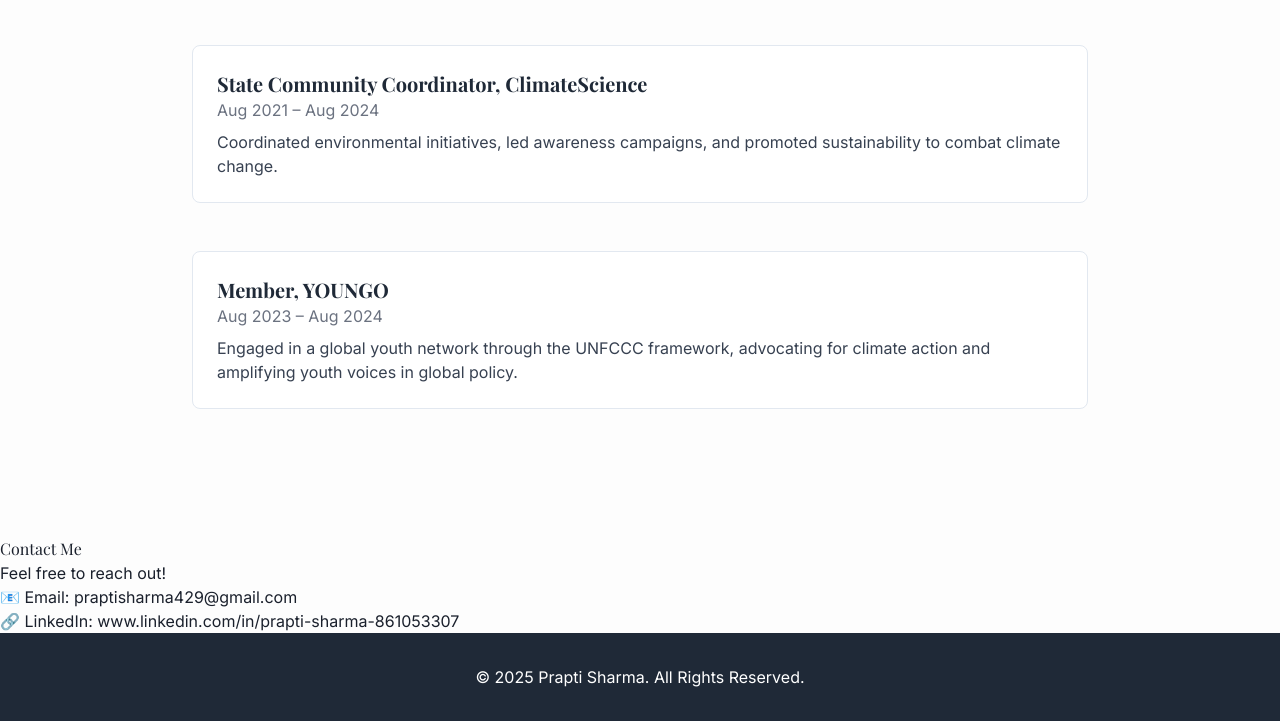
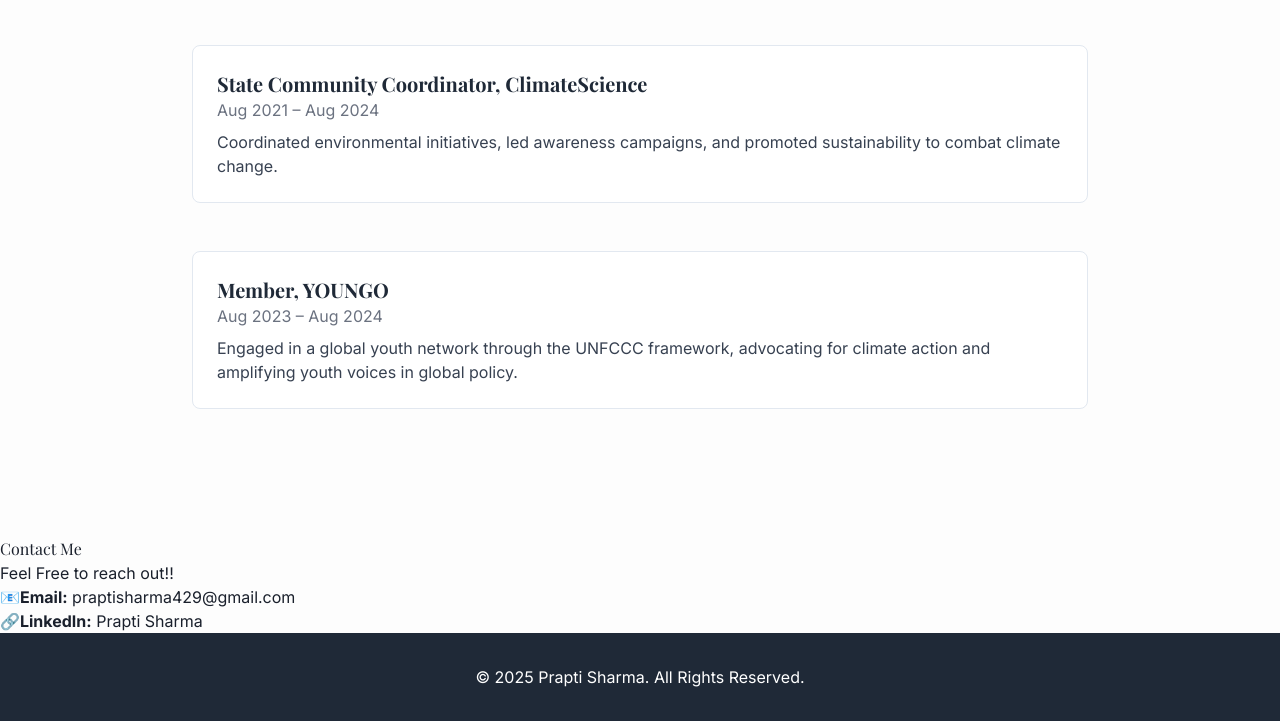
Before and after one commit to Prapti-429/praptisharma.github.io., a plain HTML site: page index.html in a window 1280 px wide. Shown: the part 5653-6374 px from the top of the page. Drawn offline with nearby package versions, Linux system fonts and the light colour scheme.

Commit message:
Update index.html

```diff
--- a/index.html
+++ b/index.html
@@ -258,13 +258,15 @@
         </section>
     </main>
 
-    <section id="contact">
-      <h2>Contact Me</h2>
-      <p>Feel free to reach out!</p>
-      <p class="email">📧 Email: <a href="mailto:praptisharma429@gmail.com">praptisharma429@gmail.com</a></p>
-      <p class="linkedin">🔗 LinkedIn: <a href="https://www.linkedin.com/in/prapti-sharma-861053307" target="_blank">www.linkedin.com/in/prapti-sharma-861053307</a></p>
-    </section>
+    <section id="contact" class="contact-section">
+  <h2>Contact Me</h2>
+  <p>Feel Free to reach out!!</p>
+  <div class="contact-info">
+    <p><strong> 📧Email:</strong> <a href="mailto:praptisharma429@gmail.com">praptisharma429@gmail.com</a></p>
+    <p><strong> 🔗LinkedIn:</strong> <a href="https://www.linkedin.com/in/prapti-sharma-861053307" target="_blank">Prapti Sharma</a></p>
   </div>
+</section>
+
 
     <!-- Footer -->
     <footer class="bg-gray-800 text-white py-8">
```
